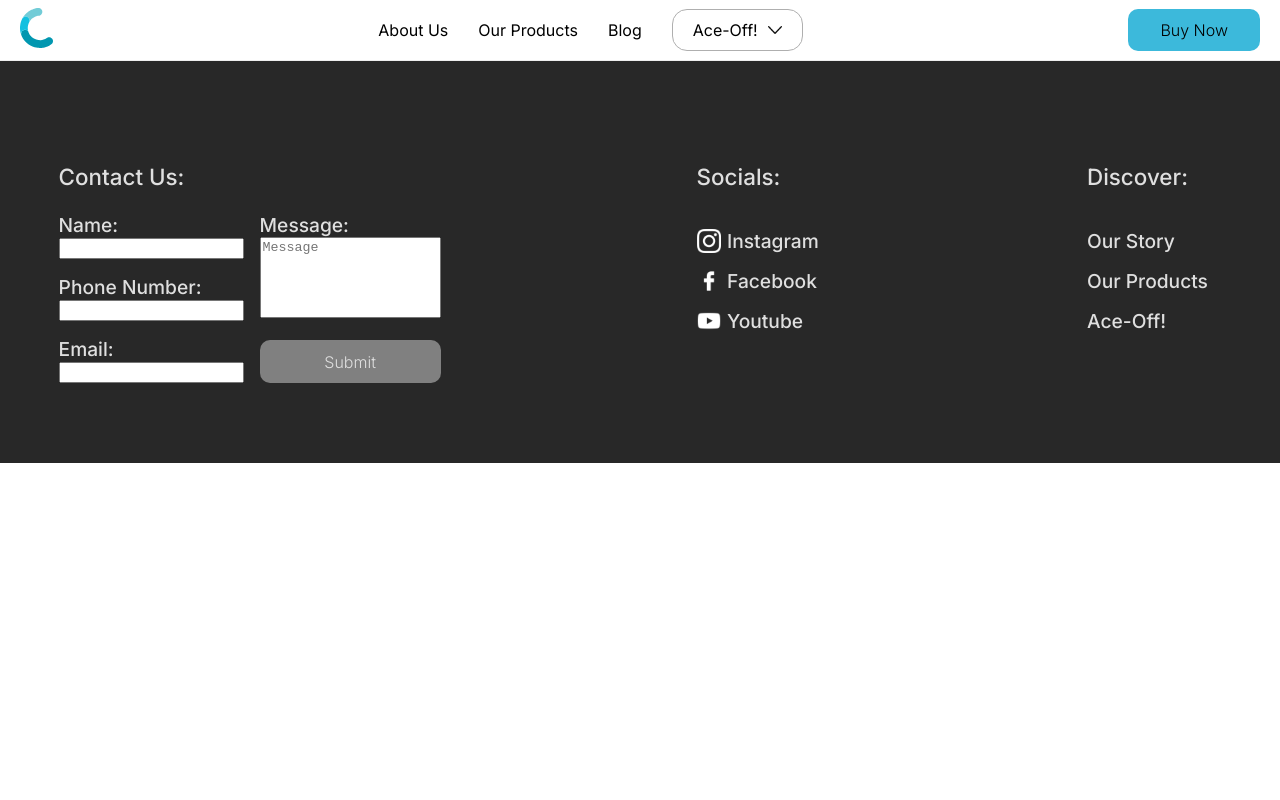
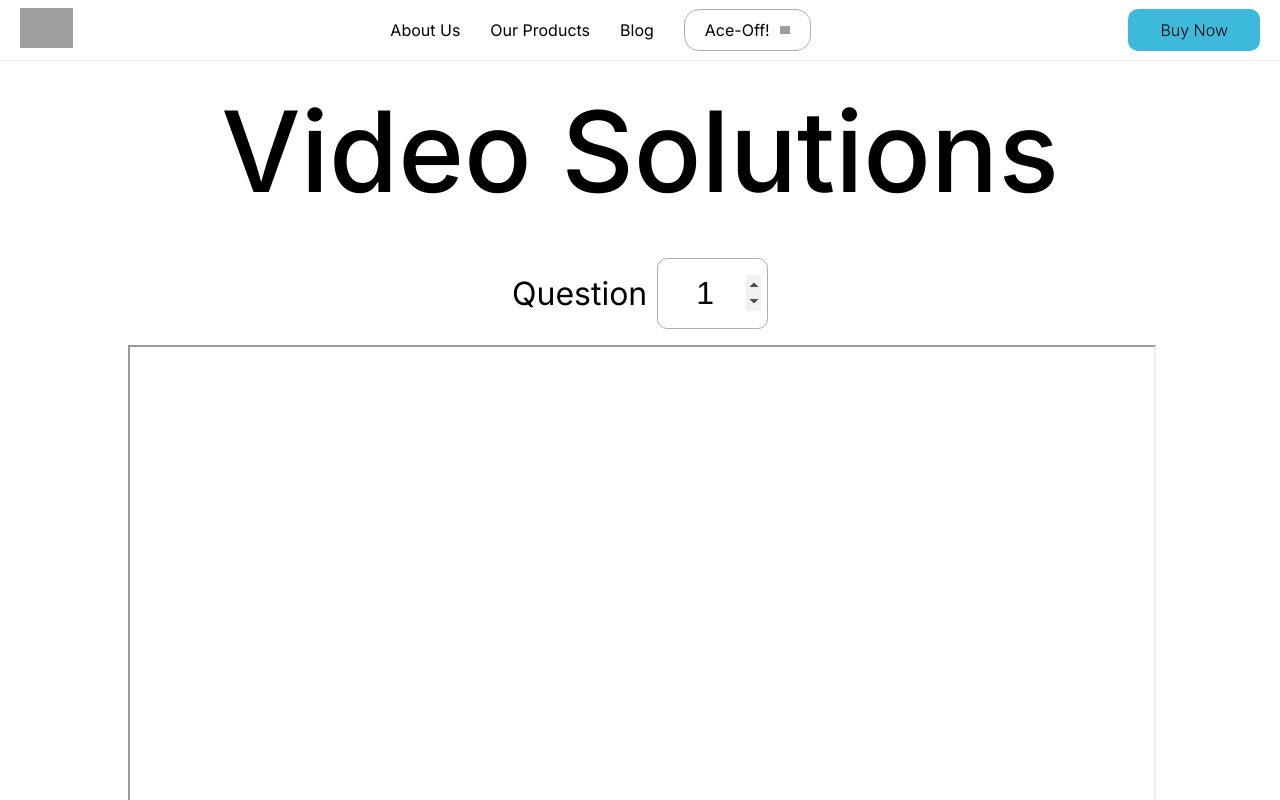
Before and after one commit to ansaria11/3exper, a Next.js app: page /videosolutions in a window 1280 px wide. Shown: the top 800 px of the page. Built offline with nearby package versions, Linux system fonts and the light colour scheme; grey boxes are pictures that could not be loaded.

Commit message:
video solutions implemented

```diff
--- a/next.config.mjs
+++ b/next.config.mjs
@@ -2,7 +2,6 @@
 const nextConfig = {
   output: "export",
   reactStrictMode: true,
-  basePath: "/3exper"
 };
 
 export default nextConfig;
--- a/src/components/Footer/index.js
+++ b/src/components/Footer/index.js
@@ -37,10 +37,7 @@ export default function Footer() {
 
                     </div>
                 </div>
-
             </div>
-
-
             <div className={cn(s.socials)}>
                 <div className={cn(s.titleContainer)}>
                     <p className={cn(s.title)}>Socials:</p>
--- /dev/null
+++ b/src/components/TypeScrollDropdown/TypeScrollDropdown.module.scss
@@ -0,0 +1,70 @@
+.container {
+    position: relative;
+    display: inline-block;
+    font-size: 1em;
+}
+
+.shownContainer {
+    display: inline-flex;
+    align-items: center;
+    padding: 0.5em;
+    border: 1px solid rgb(175, 175, 175);
+    border-radius: 10px;
+    width: 5em;
+    justify-content: space-evenly;
+}
+
+.container:hover {
+    .scrollContainer {
+        display: block;
+    }
+}
+
+.scrollContainer:hover {
+    display: block;
+}
+
+.input {
+    border: 0;
+    width: 3em;
+    font-size: 1em;
+    text-align: center;
+    outline: none;
+}
+
+.separator {
+    height: 1em;
+    width: 1px;
+    background-color: rgb(175, 175, 175);
+}
+
+.image {
+    height: 0.5em;
+}
+
+.scrollContainer {
+    display: none;
+    height: 10em;
+    border: 1px solid rgb(175, 175, 175);
+    width: 5.4em;
+    position: absolute;
+    padding: 0.3em;
+    border-radius: 10px;
+    z-index: 1000;
+}
+
+.dropdownContainer {
+    overflow-y: scroll;
+    height: 100%;
+}
+
+.dropdownItem {
+    display: block;
+    text-align: center;
+    border-radius: 10px;
+
+}
+
+.dropdownItem:hover {
+    background-color: rgb(175, 175, 175, 0.2);
+}
--- /dev/null
+++ b/src/components/TypeScrollDropdown/index.js
@@ -0,0 +1,41 @@
+import { useRef, useState } from "react"
+import s from "./TypeScrollDropdown.module.scss"
+import cn from "clsx"
+
+export default function TypeScrollDropdown() {
+    const [curQuestion, setQuestion] = useState(1)
+    const inputRef = useRef()
+
+
+
+    const videoUpdater = (e) => {
+        setQuestion(e.target.value)
+        //youtube played update:
+
+        //
+
+    }
+
+    return (
+        <div className={cn(s.container)}>
+            <div className={s.shownContainer}>
+                <input ref={inputRef} type="number" className={cn(s.input)} onChange={(e) => videoUpdater(e)} value={curQuestion}/>
+                <div className={cn(s.separator)}/>
+                <img className={cn(s.image)} src="./images/down-arrow.png"/>
+            </div>
+            <div data-lenis-prevent className={cn(s.scrollContainer)}>
+                <div className={cn(s.dropdownContainer)}>
+                    <div className={cn(s.dropdownItem)}>
+                        1
+                    </div>
+                    <div className={cn(s.dropdownItem)}>
+                        2
+                    </div>
+                    <div className={cn(s.dropdownItem)}>
+                        3
+                    </div>
+                </div>
+            </div>
+        </div>
+    )
+}
--- /dev/null
+++ b/src/components/VideoSolutions/VideoSolutions.module.scss
@@ -0,0 +1,48 @@
+.container {
+    height: calc(100vh - 61px);
+}
+
+.selectText {
+    display: inline-block;
+}
+
+.title {
+    font-size: 7em;
+    font-weight: 500;
+    text-align: center;
+    margin: 0.2em;
+}
+
+.guideContainer {
+    display: flex;
+    flex-direction: column;
+    justify-content: center;
+    align-items: center;
+}
+
+.videoSelector {
+    gap: 10px;
+    display: flex;
+    align-items: center;
+    font-size: 2em;
+}
+
+.input {
+    border: 1px solid rgb(175, 175, 175);
+    width: 3em;
+    font-size: 1em;
+    text-align: center;
+    outline: none;
+    padding: 0.5em 0.2em;
+    border-radius: 10px;
+}
+
+.videoEmbedContainer {
+    width: 64em;
+    height: 36em;
+}
+
+.videoEmbed {
+    width: 100%;
+    height: 100%;
+}
--- /dev/null
+++ b/src/components/VideoSolutions/index.js
@@ -0,0 +1,92 @@
+import { useRef, useState } from "react"
+import TypeScrollDropdown from "../TypeScrollDropdown"
+import s from "./VideoSolutions.module.scss"
+import cn from "clsx"
+
+export default function VideoSolutions() {
+
+    const [curQuestion, setQuestion] = useState("")
+    const inputRef = useRef()
+
+
+    const videos = {
+        1: "",
+        2: "",
+        3: "",
+        4: "",
+        5: "",
+        6: "",
+        7: "",
+        8: "",
+        9: "yNNfjvoRwDM",
+        10: "qv_VA1AXSjU",
+        11: "yLTrkogtjVY",
+        12: "j3meh00qIrI",
+        13: "",
+        14: "W6Nu_aqEKfo",
+        15: "liwm_Gyk59I",
+        16: "OyknC8Cz2qk",
+        17: "vQkUJn3UDic",
+        18: "BD5PDnOdO3c",
+        19: "",
+        20: "",
+        21: "",
+        22: "",
+        23: "",
+        24: "",
+        25: "",
+        26: "",
+        27: "",
+        28: "",
+        29: "",
+        30: "",
+        31: "",
+        32: "",
+        33: "",
+        34: "",
+        35: "",
+        36: "",
+        37: "",
+        38: "",
+        39: "",
+        40: "",
+        41: "",
+        42: "",
+        43: "",
+        44: "",
+        45: "",
+        46: "",
+        47: "",
+        48: "",
+        49: "",
+        50: "",
+        51: "",
+        52: "",
+        53: "",
+        54: "",
+        55: "",
+        56: ""
+    }
+
+    const videoSelector = () => {
+        setQuestion("https://www.youtube.com/embed/" + videos[inputRef.current.value])
+    }
+
+    return (
+        <div className={cn(s.container)}>
+            <p className={cn(s.title)}>Video Solutions</p>
+            <div className={cn(s.guideContainer)}>
+                <div className={cn(s.videoSelector)}>
+                    <p className={s.selectText}>Question </p>
+                    <div>
+                        <input ref={inputRef} type="number" min="1" max="56" className={cn(s.input)} defaultValue={1} onBlur={() => videoSelector()}/>
+                    </div>
+                </div>
+                <div className={s.videoEmbedContainer}>
+                    <iframe className={s.videoEmbed} src={curQuestion}/>
+                </div>
+            </div>
+
+        </div>
+    )
+}
--- a/src/pages/videosolutions.js
+++ b/src/pages/videosolutions.js
@@ -1,10 +1,11 @@
+import VideoSolutions from "@/components/VideoSolutions";
 import Layout from "@/layout";
 
 export default function app() {
   return (
     <>
       <Layout>
-
+        <VideoSolutions/>
       </Layout>
     </>
   );
--- a/src/styles/globals.scss
+++ b/src/styles/globals.scss
@@ -8,4 +8,10 @@ body {
         -ms-user-select: none;
         user-select: none;
     }
+    input[type=number]::-webkit-inner-spin-button,
+    input[type=number]::-webkit-outer-spin-button {
+
+    opacity: 1;
+
+    }
 }
```
